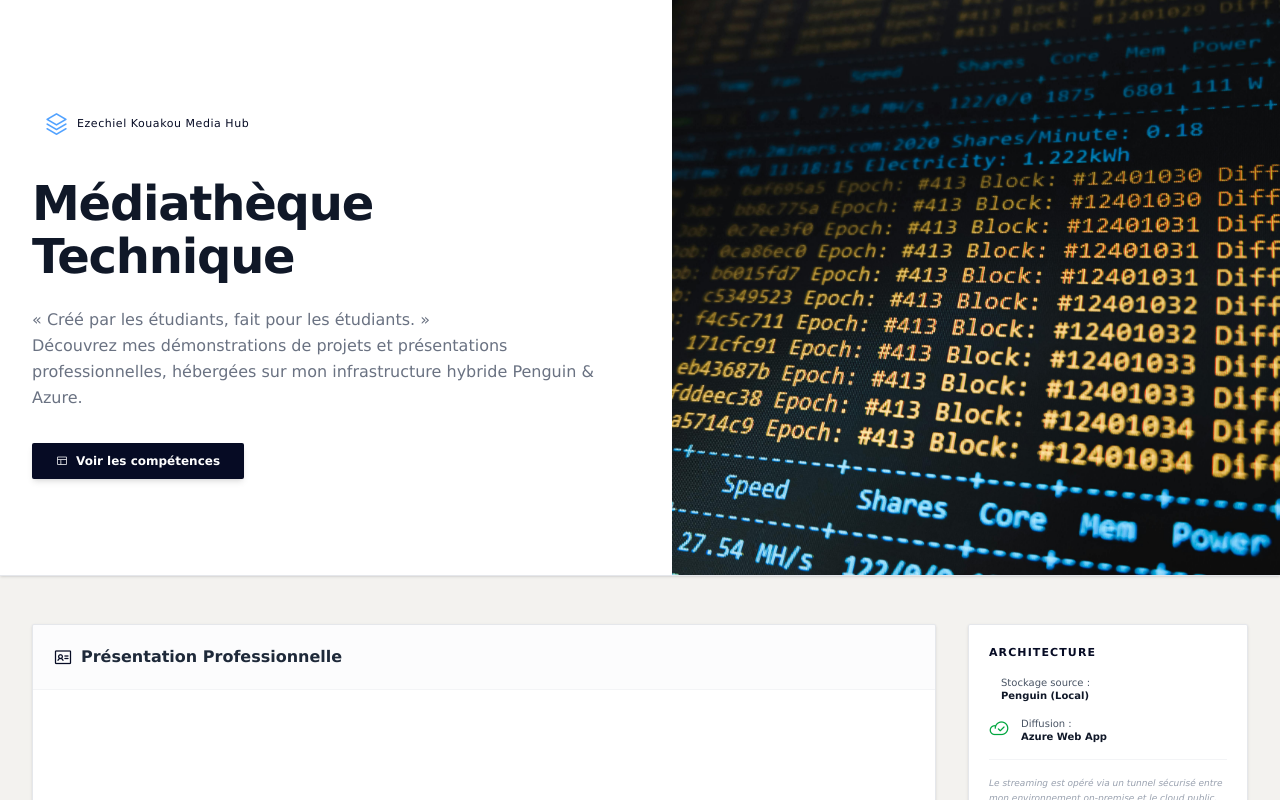
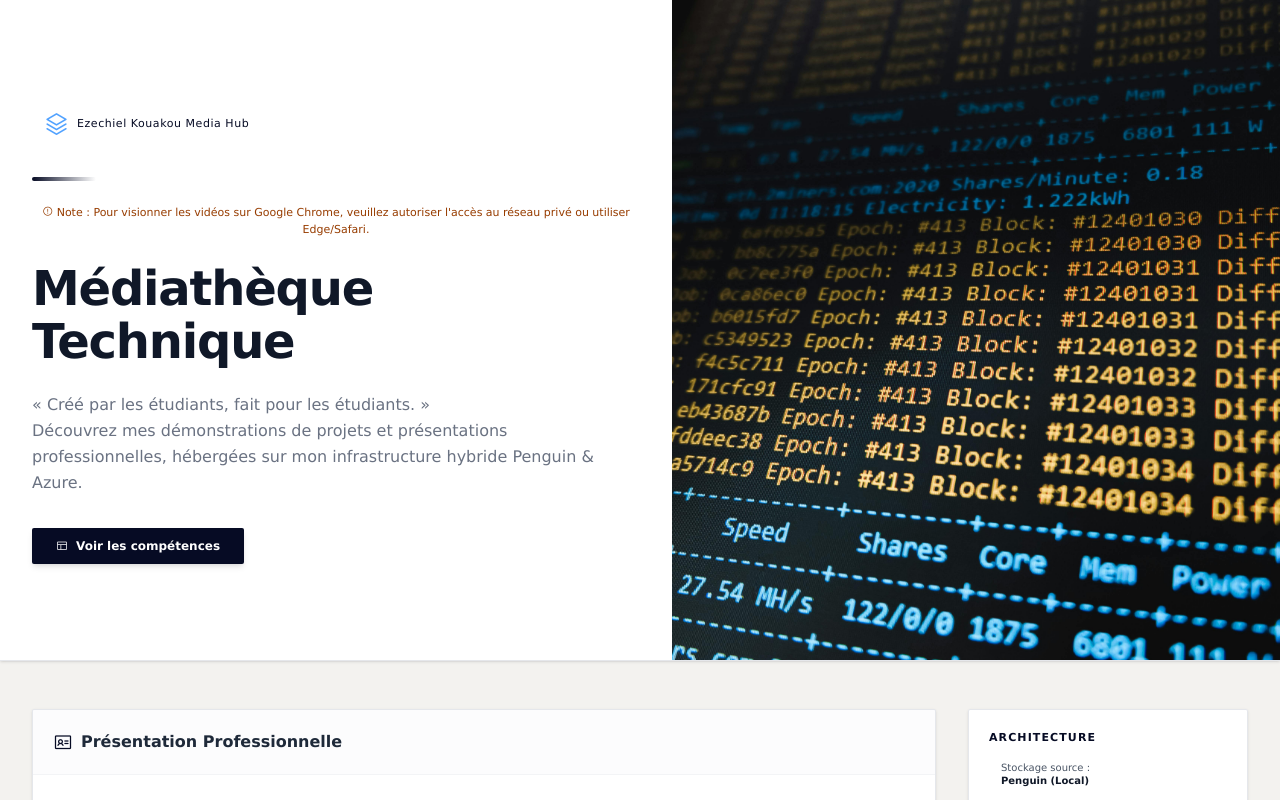
Before and after one commit to Ezechiel-kouakou/monportfolio, a Vue app: page /#/videos in a window 1280 px wide. Shown: the top 800 px of the page. Built offline with nearby package versions, Linux system fonts and the light colour scheme; no server answers.

Commit message:
version amélioré et mise à jour de mon portfolio

```diff
--- a/src/views/videoView.vue
+++ b/src/views/videoView.vue
@@ -7,6 +7,11 @@
           <div class="inline-flex items-center gap-2 px-3 py-4 bg-transparent text-[#060b24] rounded-xs  border-blue-100 text-[15px] md:text-[11px] font-light capitalize tracking-wider">
                  <i class="ph ph-stack text-[25px] text-blue-400"></i> Ezechiel Kouakou Media Hub
           </div>
+          <div class="w-16 h-1 bg-gradient-to-r from-[#060b24] to-transparent rounded-full"></div>
+          <p class="text-[11px] text-amber-800 text-center font-medium">
+        <i class="ph ph-warning-circle"></i>
+        Note : Pour visionner les vidéos sur Google Chrome, veuillez autoriser l'accès au réseau privé ou utiliser Edge/Safari.
+      </p>
 
           <h1 class="text-3xl md:text-5xl font-black text-gray-900 leading-[1.1] tracking-tight">
             Médiathèque Technique <br>
```
